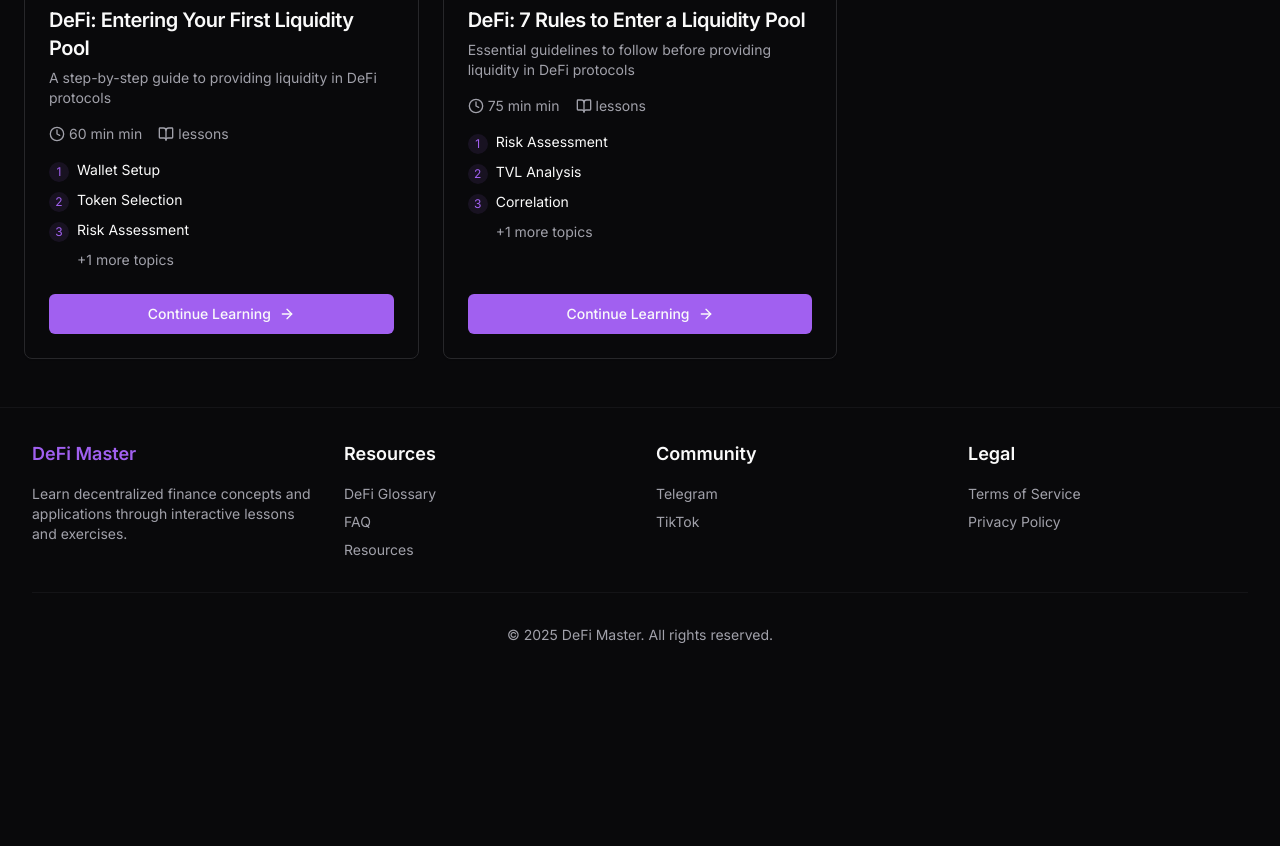
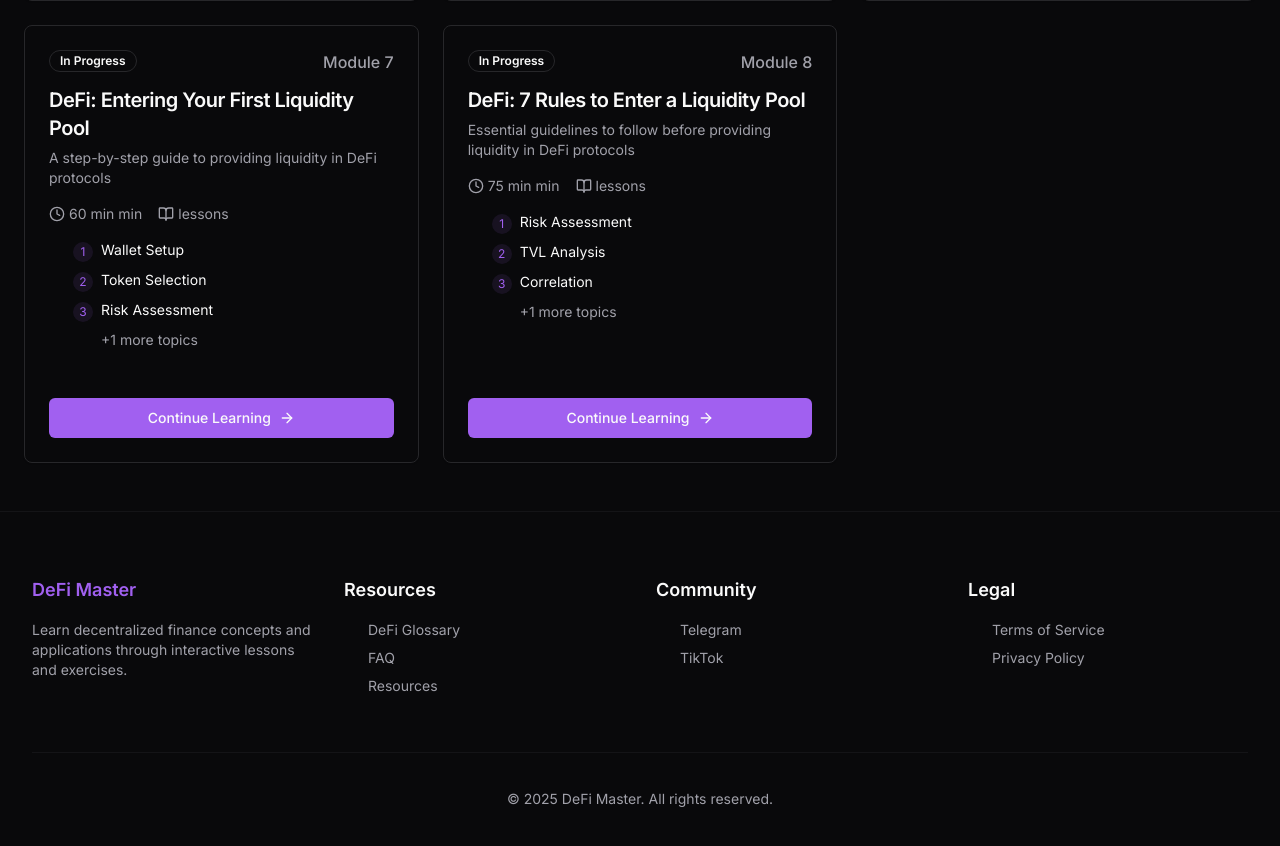
Before and after one commit to Jthecreator212/fixeddeficourse, a Next.js app: page /modules in a window 1280 px wide. Shown: the part 1120-1966 px from the top of the page. Before the commit the page ends 1797 px from the top, so only its background shows below. Built offline with nearby package versions, Linux system fonts and the light colour scheme; no server answers.

Commit message:
style: enhance typography and module content spacing
- Add proper spacing between paragraphs and headers

- Improve list formatting and indentation

- Add module content specific styling

- Optimize text width for better readability

```diff
--- a/app/globals.css
+++ b/app/globals.css
@@ -79,6 +79,37 @@
   body {
     @apply bg-background text-foreground;
   }
+
+  /* Enhanced Typography Spacing */
+  p {
+    @apply mb-6 leading-7;
+  }
+
+  h1, h2, h3, h4, h5, h6 {
+    @apply mt-8 mb-4 leading-tight;
+  }
+
+  ul, ol {
+    @apply mb-6 pl-6;
+  }
+
+  li {
+    @apply mb-2;
+  }
+
+  /* Add space after list sections */
+  ul + p, ol + p {
+    @apply mt-6;
+  }
+
+  /* Ensure headers have proper spacing from previous content */
+  p + h2, ul + h2, ol + h2 {
+    @apply mt-10;
+  }
+
+  p + h3, ul + h3, ol + h3 {
+    @apply mt-8;
+  }
 }
 
 @layer components {
@@ -89,4 +120,24 @@
   .content-container {
     @apply w-full max-w-6xl mx-auto px-4 sm:px-6 lg:px-8;
   }
+
+  /* Module Content Specific Styling */
+  .module-content {
+    @apply max-w-3xl mx-auto py-6 px-4;
+  }
+
+  .module-content section {
+    @apply mb-12;
+  }
+
+  .module-content h2 {
+    @apply border-b border-primary/20 pb-2;
+  }
+
+  /* Improve readability with proper text width constraints */
+  @media (min-width: 768px) {
+    .module-content p {
+      @apply max-w-[38em];
+    }
+  }
 }
```
